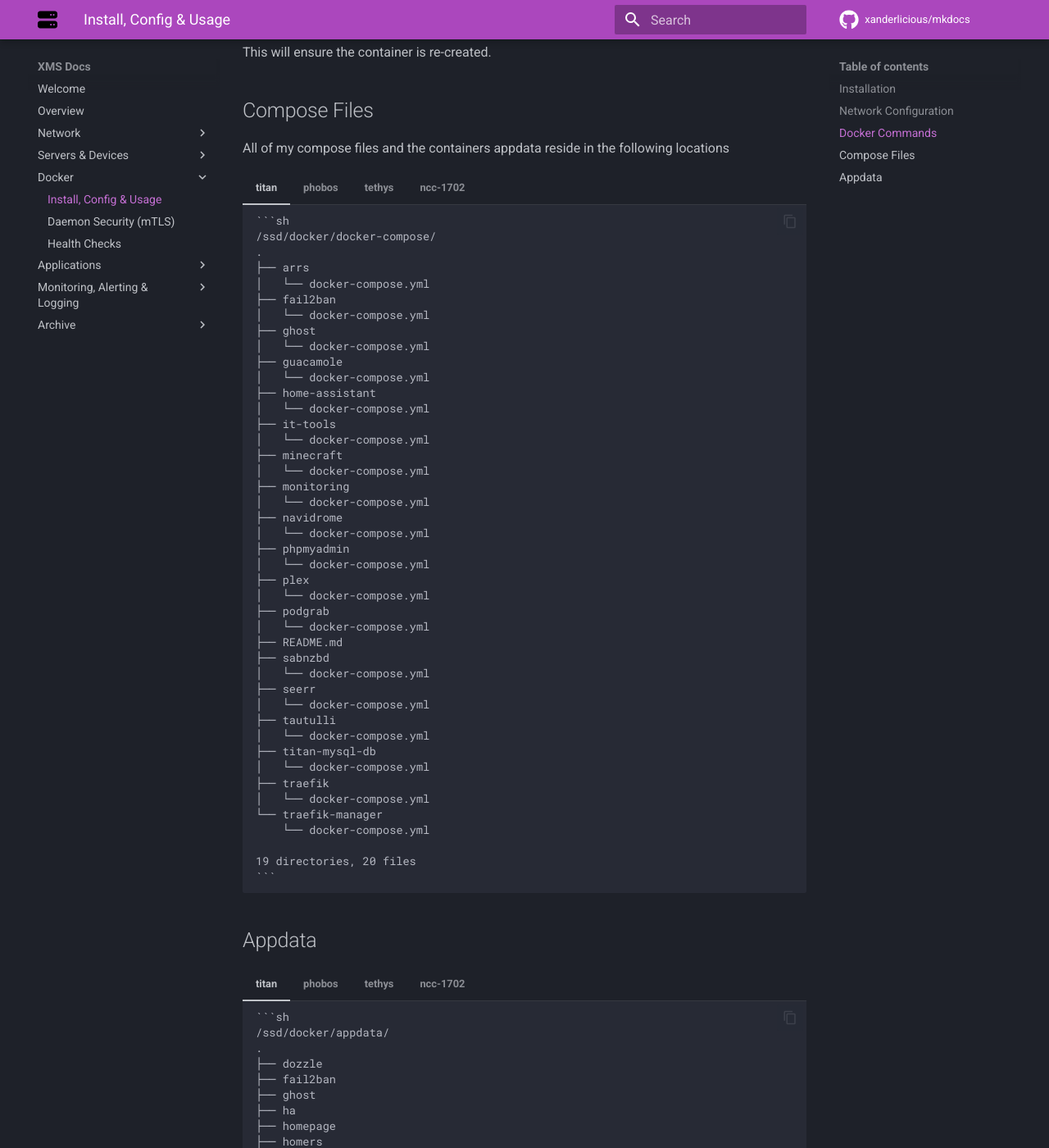
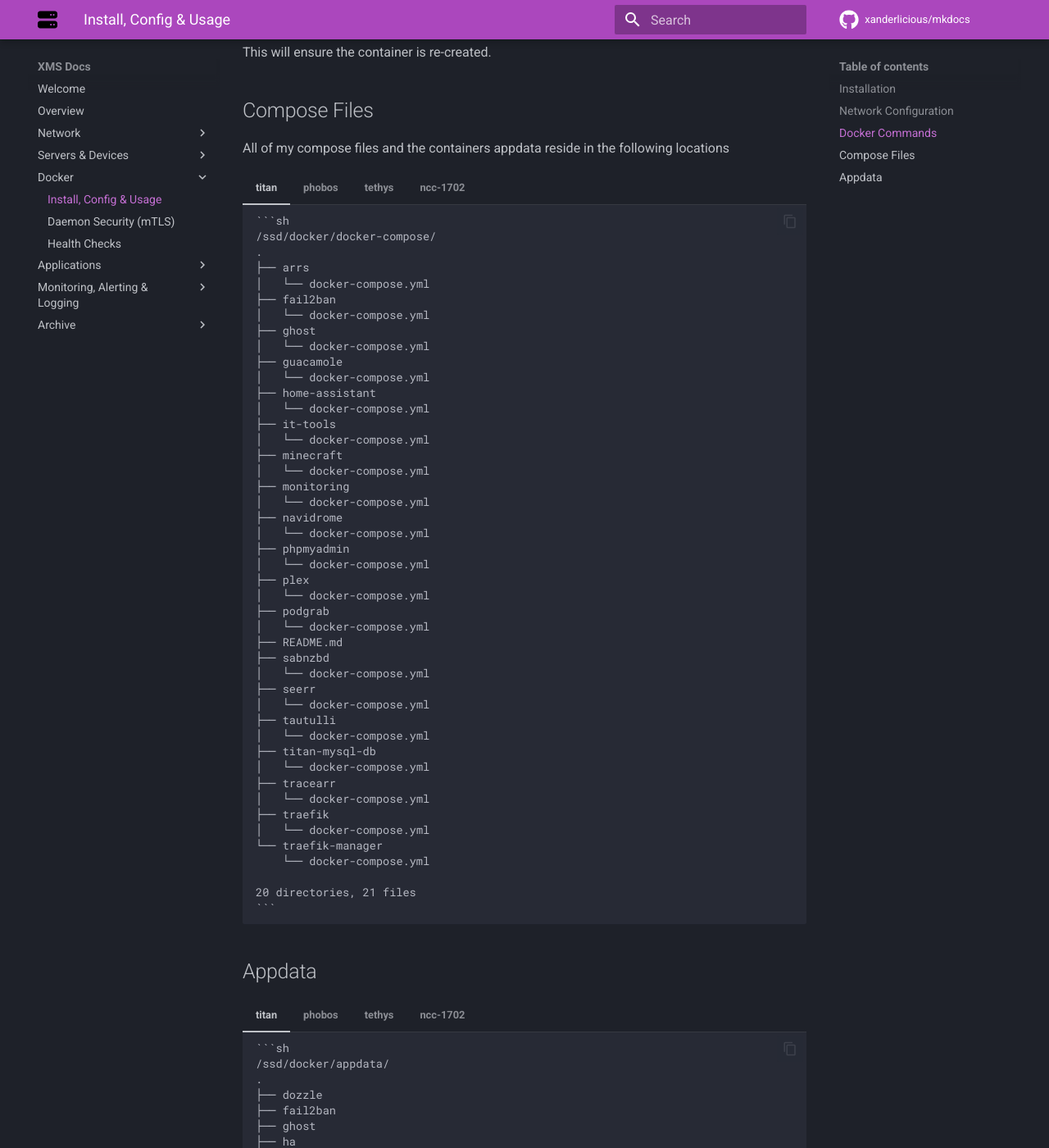
Before and after one commit to Xanderlicious/mkdocs, an MkDocs documentation site: the page built from docs/docker.md, in a window 1280 px wide and 1400 px high, scrolled down 1861 px. Shown: the whole window at 82% size. Built offline with MkDocs 1.6.1 and Material for MkDocs 9.7.7, drawn with Linux system fonts in a browser that asks for light colours; comment, search, counter and statistics services are not loaded; some of the changed text lies outside the part shown.

Commit message:
added Tracearr logo, docker paths, and CLAUDE.md conventions
Co-Authored-By: Claude Sonnet 4.6 <noreply@anthropic.com>

````diff
--- a/docs/docker.md
+++ b/docs/docker.md
@@ -138,12 +138,14 @@ All of my compose files and the containers appdata reside in the following locat
         │   └── docker-compose.yml
         ├── titan-mysql-db
         │   └── docker-compose.yml
+        ├── tracearr
+        │   └── docker-compose.yml
         ├── traefik
         │   └── docker-compose.yml
         └── traefik-manager
             └── docker-compose.yml
 
-        19 directories, 20 files
+        20 directories, 21 files
         ```
 
 === "phobos"
@@ -242,10 +244,14 @@ All of my compose files and the containers appdata reside in the following locat
         ├── Sonarr
         ├── Tautulli
         ├── titan-mysql-db
+        ├── tracearr
+        │   ├── backups
+        │   ├── db
+        │   └── redis
         ├── traefik
         └── traefik-manager
 
-        25 directories
+        29 directories
         ```
 
 === "phobos"
````
Also changed, not shown: CLAUDE.md (+15 -0 lines), docs/tracearr.md (+2 -0 lines), docs/images/tracearr.png (added).
